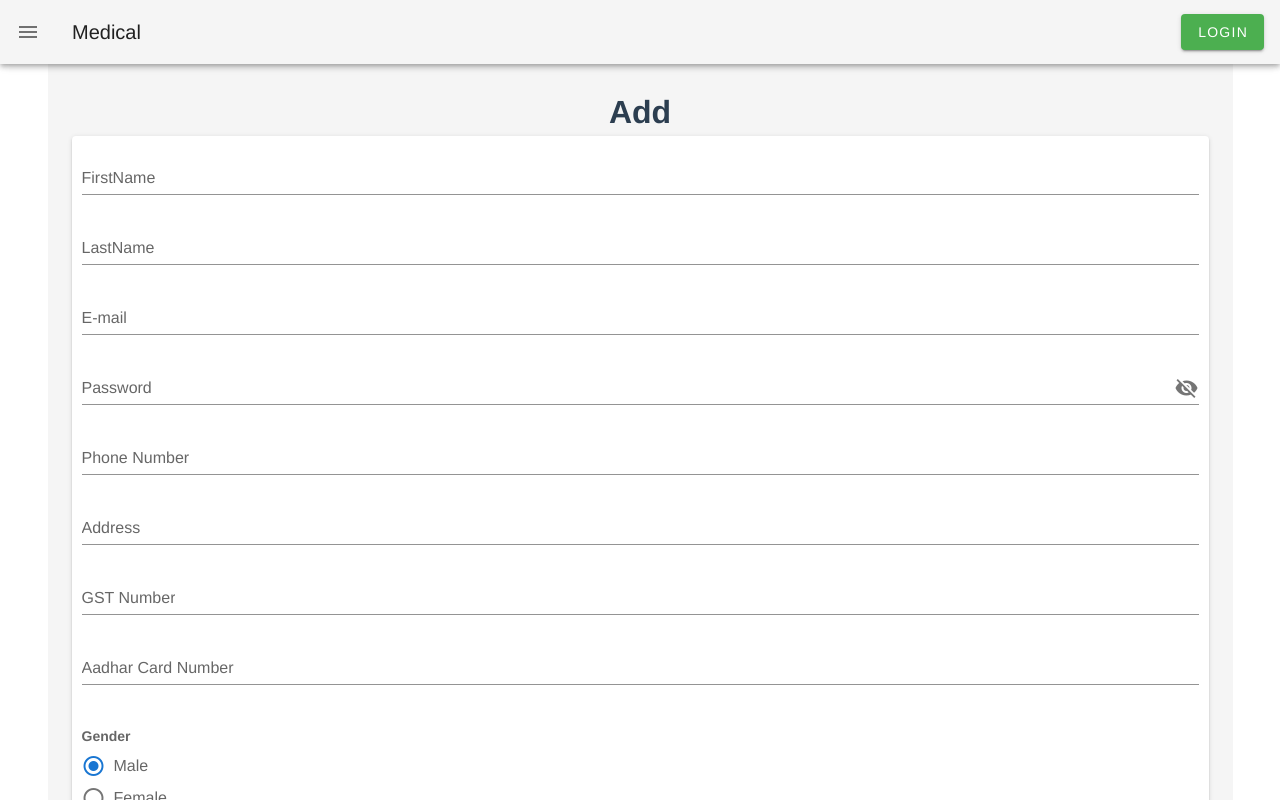
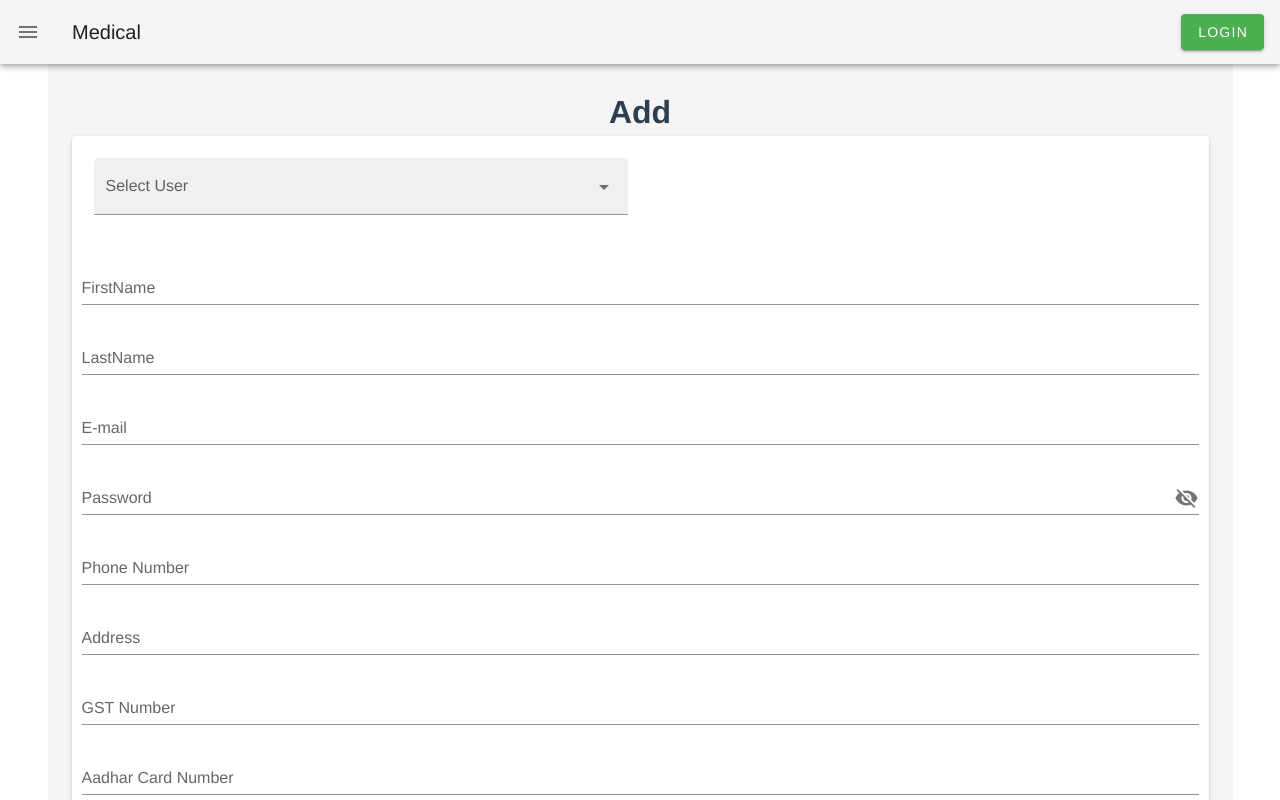
Before and after one commit to krishnaBacancy/vue-medical, a Vue app: page /add-user in a window 1280 px wide. Shown: the top 800 px of the page. Built offline with nearby package versions, Linux system fonts and the light colour scheme.

Commit message:
Added select field in AddUser.

```diff
--- a/src/views/user/UserLogin.vue
+++ b/src/views/user/UserLogin.vue
@@ -129,4 +129,4 @@ export default {
 };
 </script>
 
-<style></style>
+<style scoped></style>
--- a/src/views/userManagement/AddUser.vue
+++ b/src/views/userManagement/AddUser.vue
@@ -5,6 +5,16 @@
     </div>
     <v-card style="padding: 10px">
       <v-form ref="form" v-model="valid" lazy-validation>
+        <v-col class="d-flex" cols="12" sm="6">
+          <v-select
+            :items="items"
+            filled
+            label="Select User"
+            :rules="selectRules"
+            v-model="selected"
+          ></v-select>
+        </v-col>
+
         <v-text-field
           v-model="fname"
           :rules="nameRules"
@@ -150,6 +160,9 @@ export default {
   data() {
     return {
       valid: true,
+      items: ["Admin", "Doctor", "Customer"],
+      selected: "",
+      selectRules: [(v) => !!v || "Must select a user."],
       fname: "",
       lname: "",
       nameRules: [(v) => !!v || "Name is required"],
@@ -218,4 +231,4 @@ export default {
 };
 </script>
 
-<style></style>
+<style scoped></style>
```
Also changed, not shown: src/main.js (+0 -10 lines).
